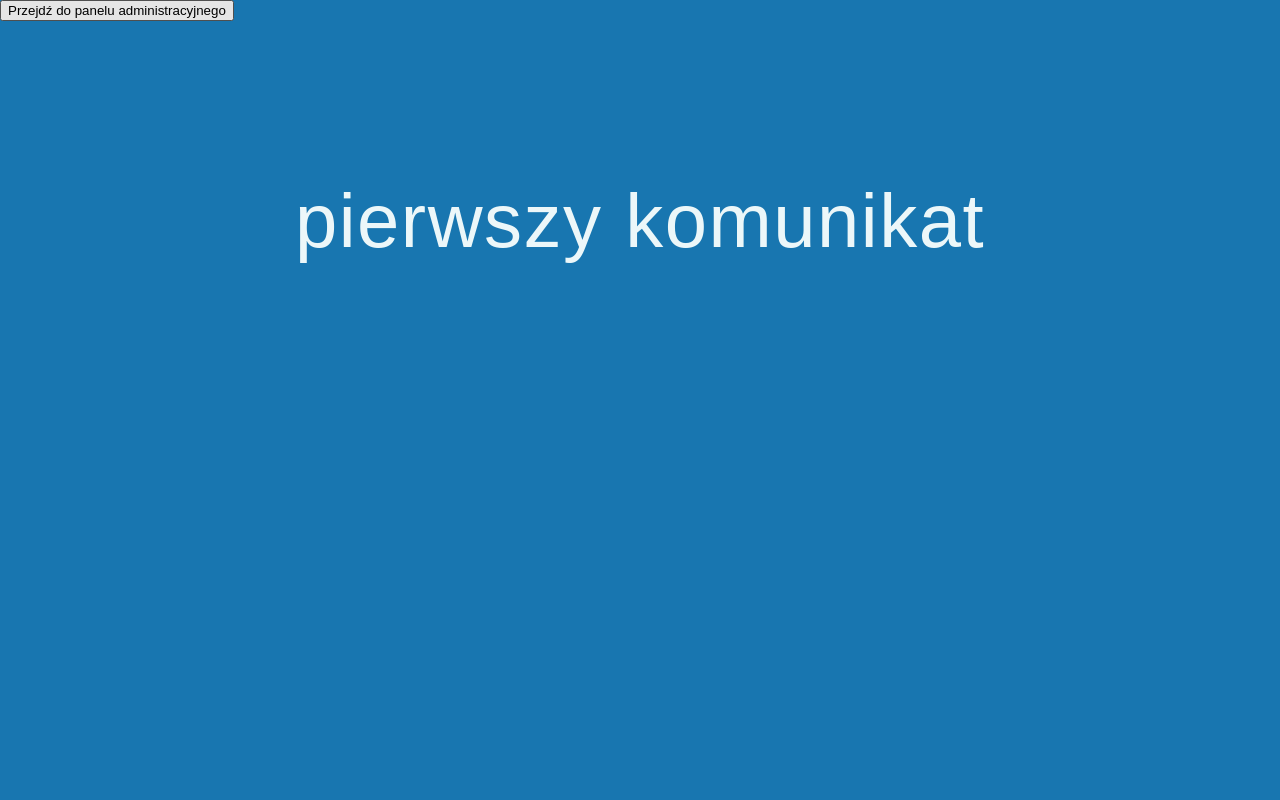
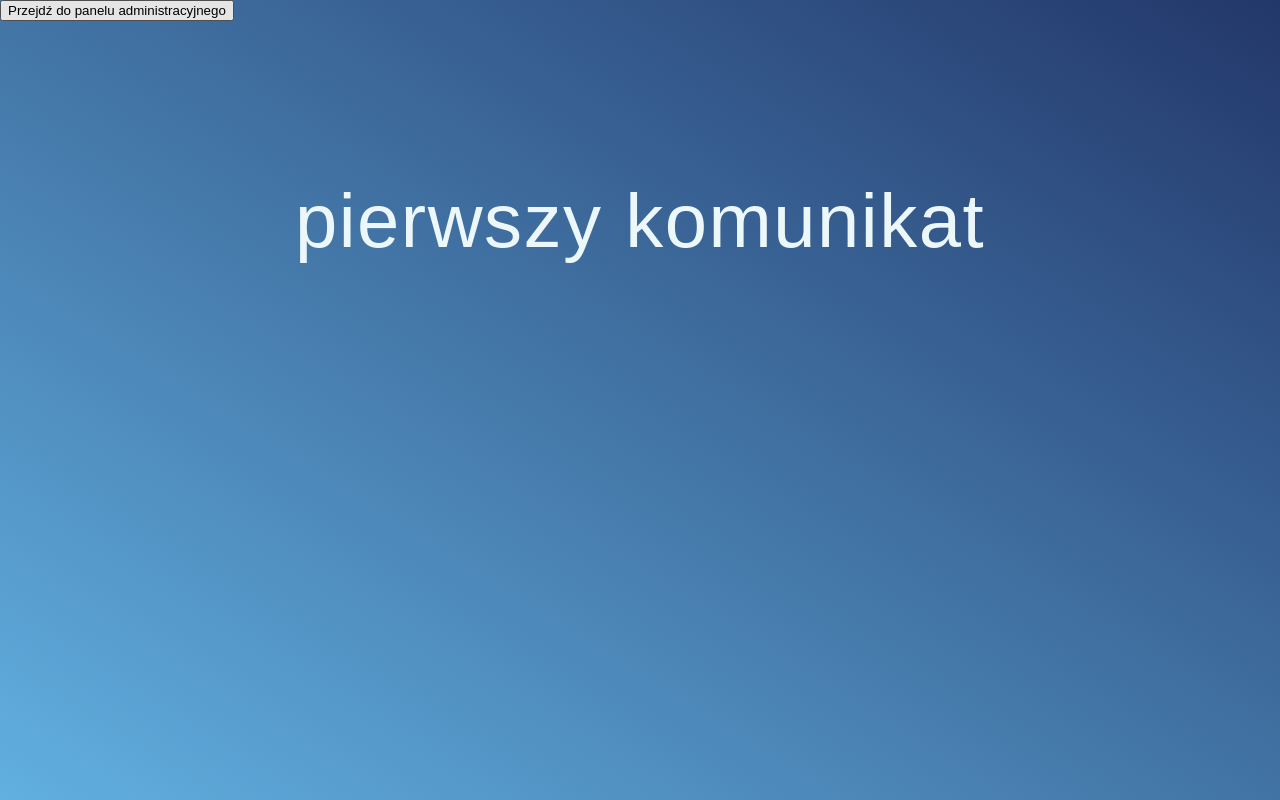
Before and after one commit to pszychowska/statements, a React (Create React App) app: page /home in a window 1280 px wide. Shown: the top 800 px of the page. Built offline with nearby package versions, Linux system fonts and the light colour scheme.

Commit message:
#add background gradient

```diff
--- a/src/components/adminPanel/adminPanel.module.scss
+++ b/src/components/adminPanel/adminPanel.module.scss
@@ -1,5 +1,9 @@
 @import "./src/style/index.scss";
 
+body {
+    height: 100vh;
+    background-image: linear-gradient(to top right, $light-background, $darkblue-background);
+}
 .wraper {
     @include default-font;
     @include default-margin;
--- a/src/style/colors.scss
+++ b/src/style/colors.scss
@@ -1,5 +1,6 @@
 $light-background: #61b0e0;
 $dark-background: #1876b0;
+$darkblue-background: #23376a;
 $font-color: #ecf7f9;
 $button-color: #ff3d5d;
 $border-color: #c8e0ea;
--- a/src/style/mixins.scss
+++ b/src/style/mixins.scss
@@ -33,17 +33,17 @@
 }
 
 @mixin mediumDevice() {
-    @media (min-width: $mediumDeviceWidth) {
+    @media (min-width: $medium-device-width) {
         @content;
     }
 
-    @media (orientation: portrait) and (min-width: $mediumDeviceWidth) {
+    @media (orientation: portrait) and (min-width: $medium-device-width) {
         @content;
     }
 }
 
 @mixin largeDevice() {
-    @media (min-width: $largeDeviceWidth) {
+    @media (min-width: $large-device-width) {
         @content;
     }
 }
--- a/src/style/variables.scss
+++ b/src/style/variables.scss
@@ -1,4 +1,4 @@
 @import "./colors.scss";
 
-$mediumDeviceWidth: 768px;
-$largeDeviceWidth: 1024px;
+$medium-device-width: 768px;
+$large-device-width: 1024px;
```
